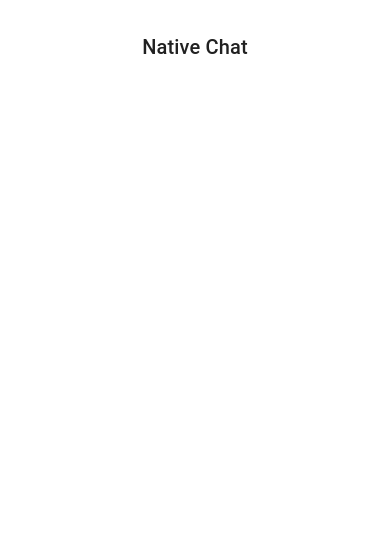
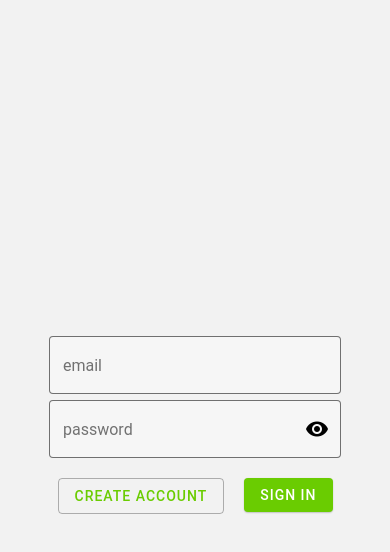
Before and after one commit to Ibahmed1/native-chat-app, a React Native app: screen /Login in a window 390 px wide. Shown: the top 552 px of the page. Built offline with nearby package versions, Linux system fonts and the light colour scheme.

Commit message:
firebase app initialized

```diff
--- a/App.js
+++ b/App.js
@@ -1,6 +1,12 @@
 import React, { useState, useEffect } from "react";
 import { DefaultTheme, Provider as PaperProvider, IconButton, Title, Headline, TextInput } from "react-native-paper";
 import { StyleSheet, Text, View, Button } from "react-native";
+import { NavigationContainer } from "@react-navigation/native";
+import { createNativeStackNavigator } from "@react-navigation/native-stack";
+import LoginScreen from "./screens/LoginScreen";
+import HomeScreen from "./screens/HomeScreen";
+
+const Stack = createNativeStackNavigator();
 
 const theme = {
   ...DefaultTheme,
@@ -15,10 +21,12 @@ const theme = {
 export default function App() {
   return (
     <PaperProvider theme={theme}>
-      <View style={styles.titleWrapper}>
-        <Title>Native Chat</Title>
-      </View>
-      <View style={styles.container}></View>
+      <NavigationContainer>
+        <Stack.Navigator>
+          <Stack.Screen options={{ headerShown: false }} name="Login" component={LoginScreen} />
+          <Stack.Screen name="Home" component={HomeScreen} />
+        </Stack.Navigator>
+      </NavigationContainer>
     </PaperProvider>
   );
 }
--- a/app.json
+++ b/app.json
@@ -14,9 +14,7 @@
     "updates": {
       "fallbackToCacheTimeout": 0
     },
-    "assetBundlePatterns": [
-      "**/*"
-    ],
+    "assetBundlePatterns": ["**/*"],
     "ios": {
       "supportsTablet": true
     },
@@ -28,6 +26,9 @@
     },
     "web": {
       "favicon": "./assets/favicon.png"
+    },
+    "packagerOpts": {
+      "sourceExts": ["cjs"]
     }
   }
 }
--- /dev/null
+++ b/firebase.js
@@ -0,0 +1,41 @@
+// Import the functions you need from the SDKs you need
+import { getAuth, createUserWithEmailAndPassword } from "firebase/auth";
+import { initializeApp } from "firebase/app";
+// TODO: Add SDKs for Firebase products that you want to use
+// https://firebase.google.com/docs/web/setup#available-libraries
+
+// Your web app's Firebase configuration
+// For Firebase JS SDK v7.20.0 and later, measurementId is optional
+const firebaseConfig = {
+  apiKey: "AIzaSyD2hVUQ4sevlD3a99fkQWsnY-YtxhzAKRM",
+  authDomain: "native-chat-cfcdc.firebaseapp.com",
+  projectId: "native-chat-cfcdc",
+  storageBucket: "native-chat-cfcdc.appspot.com",
+  messagingSenderId: "513733850624",
+  appId: "1:513733850624:web:31af6a6b6b1d4d470dcae5",
+  measurementId: "G-MDDDMKNSM9",
+};
+
+// Initialize Firebase
+const app = initializeApp(firebaseConfig);
+
+const auth = getAuth();
+
+class FirebaseFunctions {
+  constructor() {
+    this.auth = auth;
+  }
+  async createAccount(email, password) {
+    try {
+      const userCredential = await createUserWithEmailAndPassword(auth, email, password);
+      const user = userCredential.user;
+      return user;
+    } catch (error) {
+      const errorCode = error.code;
+      const errorMessage = error.message;
+      return errorMessage;
+    }
+  }
+}
+
+export { FirebaseFunctions };
--- a/package.json
+++ b/package.json
@@ -14,12 +14,17 @@
     "@mdi/js": "^6.7.96",
     "@mdi/react": "^1.6.0",
     "@react-native-firebase/app": "^14.11.0",
+    "@react-navigation/native": "^6.0.10",
+    "@react-navigation/native-stack": "^6.6.2",
     "expo": "~45.0.0",
     "expo-status-bar": "~1.3.0",
+    "firebase": "^9.8.3",
     "react": "17.0.2",
     "react-dom": "17.0.2",
     "react-native": "0.68.2",
     "react-native-paper": "^4.12.1",
+    "react-native-safe-area-context": "4.2.4",
+    "react-native-screens": "~3.11.1",
     "react-native-vector-icons": "^9.1.0",
     "react-native-web": "0.17.7"
   },
--- /dev/null
+++ b/screens/HomeScreen.js
@@ -0,0 +1,14 @@
+import { StyleSheet, Text, View } from "react-native";
+import React from "react";
+
+const HomeScreen = () => {
+  return (
+    <View>
+      <Text>HomeScreen</Text>
+    </View>
+  );
+};
+
+export default HomeScreen;
+
+const styles = StyleSheet.create({});
--- /dev/null
+++ b/screens/LoginScreen.js
@@ -0,0 +1,77 @@
+import { StyleSheet, Text, View, KeyboardAvoidingView } from "react-native";
+import { TextInput, Button } from "react-native-paper";
+import React, { useState } from "react";
+import { FirebaseFunctions } from "../firebase";
+
+const LoginScreen = () => {
+  const [email, setEmail] = useState("");
+  const [password, setPassword] = useState("");
+  const [secureInput, setSecureInput] = useState(true);
+
+  const firebase = new FirebaseFunctions();
+
+  async function handleCreateAccount(email, password) {
+    const user = await firebase.createAccount(email, password);
+  }
+
+  return (
+    <KeyboardAvoidingView style={styles.container} behavior="padding">
+      <View style={styles.inputContainer}>
+        <TextInput value={email} mode="outlined" label="email" onChangeText={(txt) => setEmail(txt)} />
+        <TextInput
+          value={password}
+          secureTextEntry={secureInput}
+          mode="outlined"
+          label="password"
+          onChangeText={(txt) => setPassword(txt)}
+          right={<TextInput.Icon name="eye" onPress={() => setSecureInput(!secureInput)} />}
+        />
+      </View>
+      <View style={styles.buttonsContainer}>
+        <View style={styles.buttonContainer}>
+          <Button
+            mode="outlined"
+            onPress={() => {
+              handleCreateAccount(email, password);
+            }}
+            style={styles.button}
+          >
+            <Text style={styles.createAccButtonText}>Create account</Text>
+          </Button>
+        </View>
+        <View style={styles.buttonContainer}>
+          <Button mode="contained" onPress={() => {}} style={styles.button}>
+            <Text style={styles.buttonText}> Sign in</Text>
+          </Button>
+        </View>
+      </View>
+    </KeyboardAvoidingView>
+  );
+};
+
+export default LoginScreen;
+
+const styles = StyleSheet.create({
+  container: {
+    flex: 1,
+    alignItems: "center",
+    justifyContent: "center",
+  },
+  inputContainer: {
+    width: "80%",
+    justifyContent: "center",
+    padding: 10,
+  },
+  buttonsContainer: {
+    flexDirection: "row",
+  },
+  buttonContainer: {
+    padding: 10,
+  },
+  buttonText: {
+    color: "white",
+  },
+  createAccButtonText: {
+    color: "#6ACC01",
+  },
+});
```
Also changed, not shown: metro.config.js (added, +7 -0 lines), 1 other file (tests, documents, lock files or other folders).
